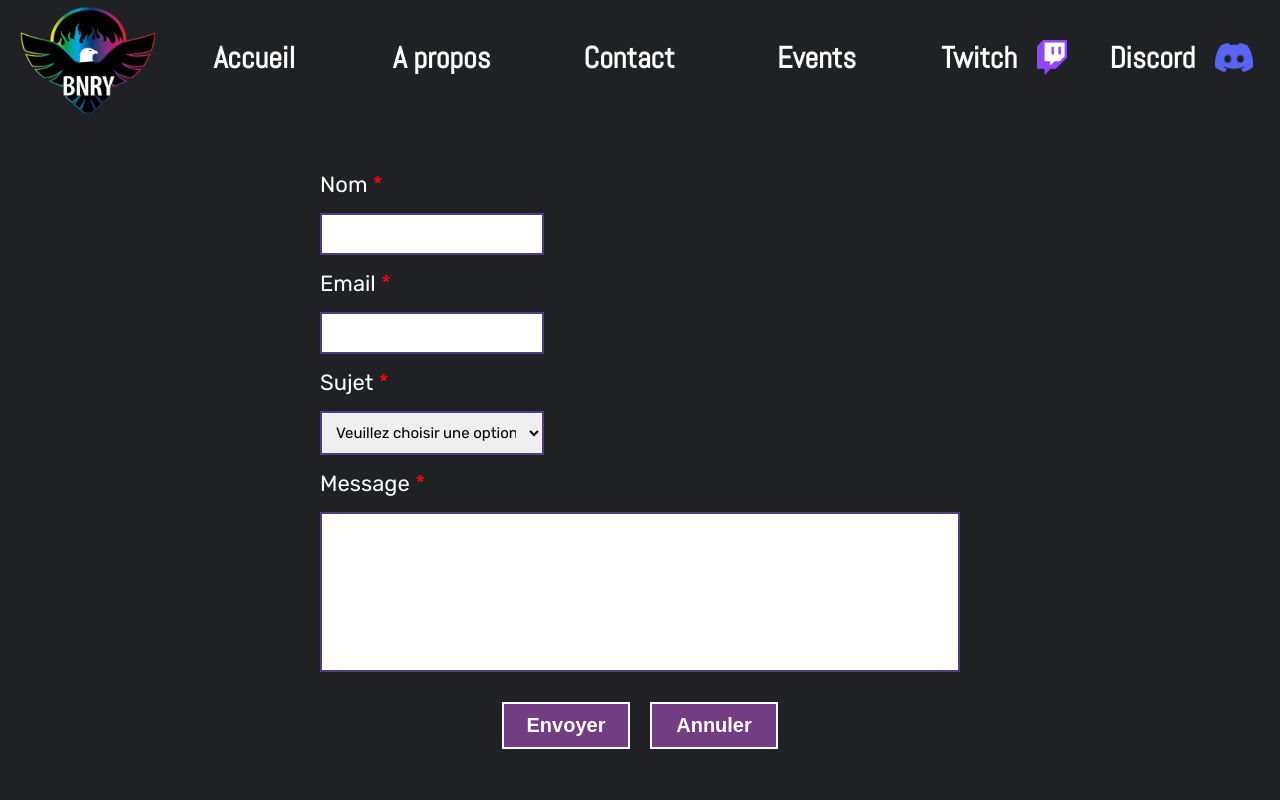
After one commit to Regular-Stone/BINARY-EAGLE-, a PHP site: template app/views/pages/contact.php in a window 1280 px wide. The commit adds this page. Run offline with PHP 8.4, Linux system fonts and the light colour scheme; the template is opened without the code that fills it, so the values that code supplies are empty; a stand-in replaces the project's code that opens the database connection; some libraries are stand-ins or nearby versions.

Commit message:
mvc update

```diff
--- a/app/views/includes/header.php
+++ b/app/views/includes/header.php
@@ -9,7 +9,7 @@
                 <li class="nav-item"><a href="contact" class="nav-link">Contact</a></li>
                 <li class="nav-item"><a href="events" class="nav-link">Events</a></li>
                 <li class="nav-item"><a href="twitch" class="nav-link">Twitch <img class="media_twitch" src="<?ROOT?>public/img/twitch_ico.png" alt="logo_twitch"></a></li>
-                <li class="nav-item"><a href="discord" class="nav-link">Discord <img class="media_discord" src="<?ROOT?>public/img/discord_ico.png" alt="logo_discord"></a></li>
+                <li class="nav-item"><a href="https://discord.gg/GVYCbq5Fat" class="nav-link">Discord <img class="media_discord" src="<?ROOT?>public/img/discord_ico.png" alt="logo_discord"></a></li>
 
             </ul>
         </nav>
--- /dev/null
+++ b/app/views/pages/contact.php
@@ -0,0 +1,126 @@
+
+<div class="main-content">
+    <style>
+        .main-content {
+            display: flex;
+            align-items: center;
+            justify-content: center;
+            height: 85vh;
+            font-family: var(--content-font);
+
+
+            h1 {
+            font-size: 3.5rem;
+            margin-bottom: 1.5rem;
+        }
+
+        .contact-form {
+            display: flex;
+            flex-direction: column;
+            gap: 1.5rem;
+            width: 50%;
+            margin: 0 auto;
+
+            label {
+                font-size: 2.2rem;
+            }
+
+            span {
+                color: red;
+            }
+
+            input, select{
+                font-size: 1.5rem;
+                width: 35%;
+                padding: 1rem;
+                box-sizing: border-box;
+                font-family: var(--content-font);
+
+
+                option {
+                    background-color: #fefefe;
+                    color : #000;
+
+                    &:disabled {
+                        background: #cecece;
+                    }
+                }
+            }
+            textarea {
+                font-size: 1.5rem;
+                padding: 1rem;
+                box-sizing: border-box;
+
+                width: 100%;
+                font-family: var(--content-font);
+            }
+
+            .buttons {
+                display: flex;
+                align-items: center;
+                justify-content: center;
+                column-gap: 2rem;
+
+                button{
+                padding: 1rem 2rem;
+                background-color: var(--purple_color);
+                color: #fff;
+                border: var(--primary_text_color) 2px solid;
+                cursor: pointer;
+                width: 20%;
+                font-size: 2rem;
+                font-weight: bold;
+                transition: all 0.3s;
+
+                &:hover {
+                    background-color: var(--primary_text_color);
+                    color: var(--purple_color);
+                    font-weight: bold;
+                    transform: scale(1.1);
+                    }
+                }
+            }
+
+            .g-recaptcha {
+                margin: 0 auto;
+            }
+
+
+            #name, #email, #subject, select, option{
+                border: 2px solid var(--another_purple);
+
+            }
+
+            #message {
+                border: 2px solid var(--another_purple);
+                height: 20vh;
+                resize: none;
+            }
+        }
+    }
+    </style>
+    <form class="contact-form" method="post" action="contact/submit">
+        <label for="name">Nom <span>*</span></label>
+        <input type="text" id="name" name="name"  >
+        <label for="email">Email <span>*</span></label>
+        <input type="email" id="email" name="email"  >
+        <label for="subject">Sujet <span>*</span></label>
+        <select id="subject" name="subject"  >
+            <option  selected disabled value="">Veuillez choisir une option</option>
+            <option value="question">Question</option>
+            <option value="suggestion">Suggestion</option>
+            <option value="autre">Autre</option>
+            <!-- Option pour les rapports de bugs -->
+            <option value="bug">Rapport de bug</option>
+        </select>
+        <label for="message">Message <span>*</span></label>
+        <textarea id="message" name="message"  ></textarea>
+        <div class="g-recaptcha" data-sitekey="6LdFI9spAAAAAESu8Yn3Rpb4RnrbfVB3xQSGPZje" data-theme="dark"></div>
+        <div class="buttons">
+            <button type="submit">Envoyer</button>
+            <button id="reset" type="reset">Annuler</button>
+        </div>
+    </form>
+    <script  src="https://www.google.com/recaptcha/api.js" async defer></script>
+    <script type="module" src="/binary_back/public/scripts/contactForm.js"></script>
+</div>
```
Also changed, not shown: app/controllers/ContactController.php (added, +8 -0 lines), app/controllers/EventsController.php (added, +8 -0 lines), app/controllers/TwitchController.php (added, +9 -0 lines), app/views/pages/about.php (+134 -0 lines), app/views/pages/events.php (added, +182 -0 lines), app/views/pages/twitch.php (added, +31 -0 lines), app/views/pages/discord.php (added).
